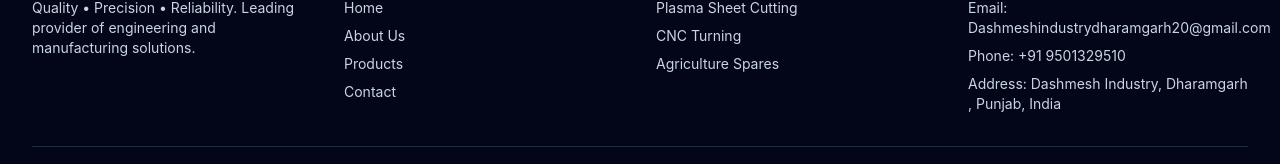
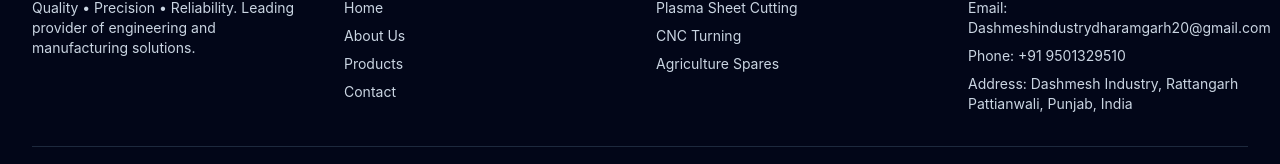
Before and after one commit to parampreet727-hash/Dashmesh, a React (Vite) app: page / in a window 1280 px wide. Shown: the part 3586-3750 px from the top of the page. Built offline with nearby package versions, Linux system fonts and the light colour scheme.

Commit message:
Update Footer.jsx

```diff
--- a/src/component/Footer.jsx
+++ b/src/component/Footer.jsx
@@ -34,7 +34,7 @@ const Footer = () => {
             <ul className="space-y-2 text-sm">
               <li>Email: Dashmeshindustrydharamgarh20@gmail.com</li>
               <li>Phone: +91 9501329510</li>
-              <li>Address: Dashmesh Industry, Dharamgarh , Punjab, India</li>
+              <li>Address: Dashmesh Industry, Rattangarh Pattianwali, Punjab, India</li>
             </ul>
           </div>
         </div>
```
